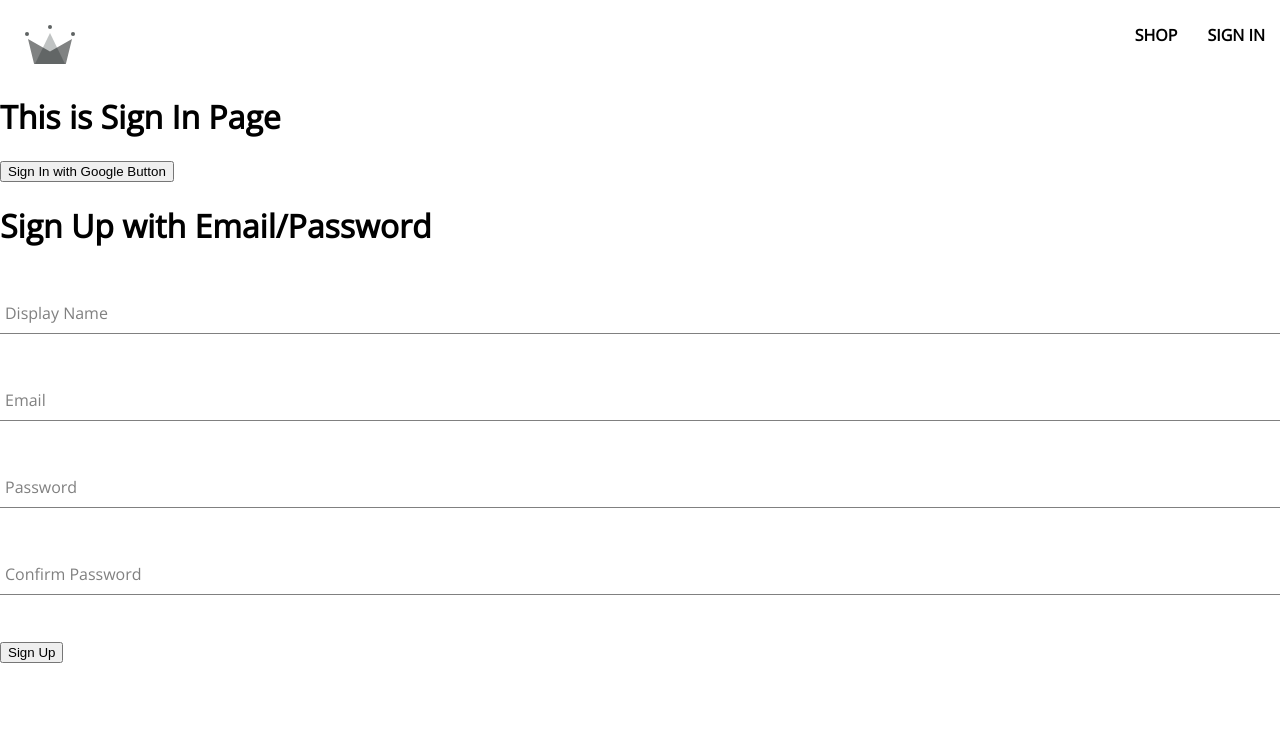
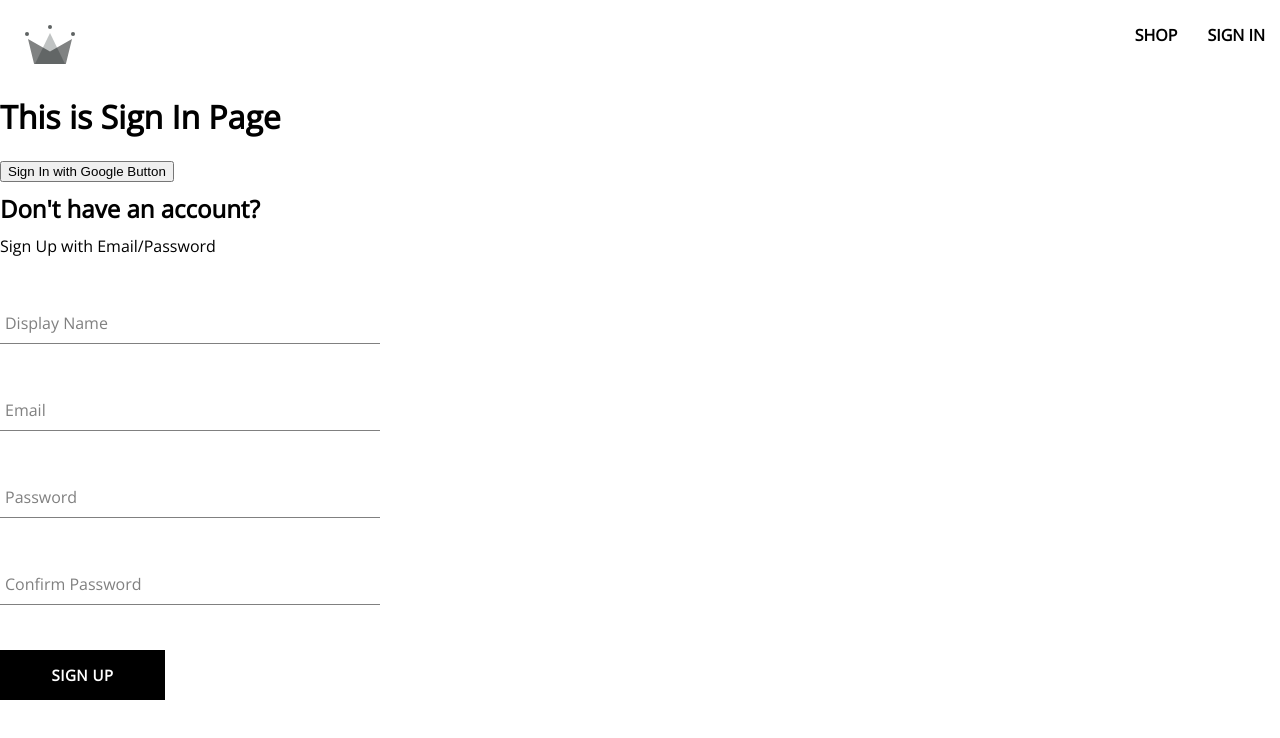
Before and after one commit to PrachetShah/clothing-ecommerce-site, a React (Create React App) app: page /sign-in in a window 1280 px wide. Shown: the top 738 px of the page. Built offline with nearby package versions, Linux system fonts and the light colour scheme.

Commit message:
created sign up component, and button component

```diff
--- /dev/null
+++ b/src/components/button/button.component.jsx
@@ -0,0 +1,28 @@
+/*
+default
+
+inverted
+
+google sign in
+*/
+import "./button.styles.scss";
+
+const BUTTON_TYPES_CLASSES = {
+  google: "google-sign-in",
+  inverted: "inverted",
+};
+
+const Button = ({ children, buttonType, ...otherProps }) => {
+  return (
+    <>
+      <button
+        className={`button-container ${BUTTON_TYPES_CLASSES[buttonType]}`}
+        {...otherProps}
+      >
+        {children}
+      </button>
+    </>
+  );
+};
+
+export default Button;
--- /dev/null
+++ b/src/components/button/button.styles.scss
@@ -0,0 +1,46 @@
+.button-container {
+  min-width: 165px;
+  width: auto;
+  height: 50px;
+  letter-spacing: 0.5px;
+  line-height: 50px;
+  padding: 0 35px 0 35px;
+  font-size: 15px;
+  background-color: black;
+  color: white;
+  text-transform: uppercase;
+  font-family: "Open Sans";
+  font-weight: bolder;
+  border: none;
+  cursor: pointer;
+  display: flex;
+  justify-content: center;
+
+  &:hover {
+    background-color: white;
+    color: black;
+    border: 1px solid black;
+  }
+
+  &.google-sign-in {
+    background-color: #4285f4;
+    color: white;
+
+    &:hover {
+      background-color: #357ae8;
+      border: none;
+    }
+  }
+
+  &.inverted {
+    background-color: white;
+    color: black;
+    border: 1px solid black;
+
+    &:hover {
+      background-color: black;
+      color: white;
+      border: none;
+    }
+  }
+}
--- a/src/components/sign-up-form/sign-up-form.component.jsx
+++ b/src/components/sign-up-form/sign-up-form.component.jsx
@@ -5,6 +5,8 @@
 } from "../../utils/firebase/firebase.utils";
 
 import FormInput from "../form-input/form-input.component";
+import "./sign-up-form.styles.scss";
+import Button from "../button/button.component";
 
 const defaultFormFields = {
   displayName: "",
@@ -59,8 +61,9 @@
 
   return (
     <>
-      <div>
-        <h1>Sign Up with Email/Password</h1>
+      <div className="sign-up-container">
+        <h2>Don't have an account?</h2>
+        <span>Sign Up with Email/Password</span>
         <form onSubmit={handleSubmit}>
           <FormInput
             label="Display Name"
@@ -98,7 +101,7 @@
             value={confirmPassword}
           />
 
-          <button type="submit">Sign Up</button>
+          <Button type="submit">Sign Up</Button>
         </form>
       </div>
     </>
--- /dev/null
+++ b/src/components/sign-up-form/sign-up-form.styles.scss
@@ -0,0 +1,9 @@
+.sign-up-container {
+  display: flex;
+  flex-direction: column;
+  width: 380px;
+
+  h2 {
+    margin: 10px 0;
+  }
+}
```
